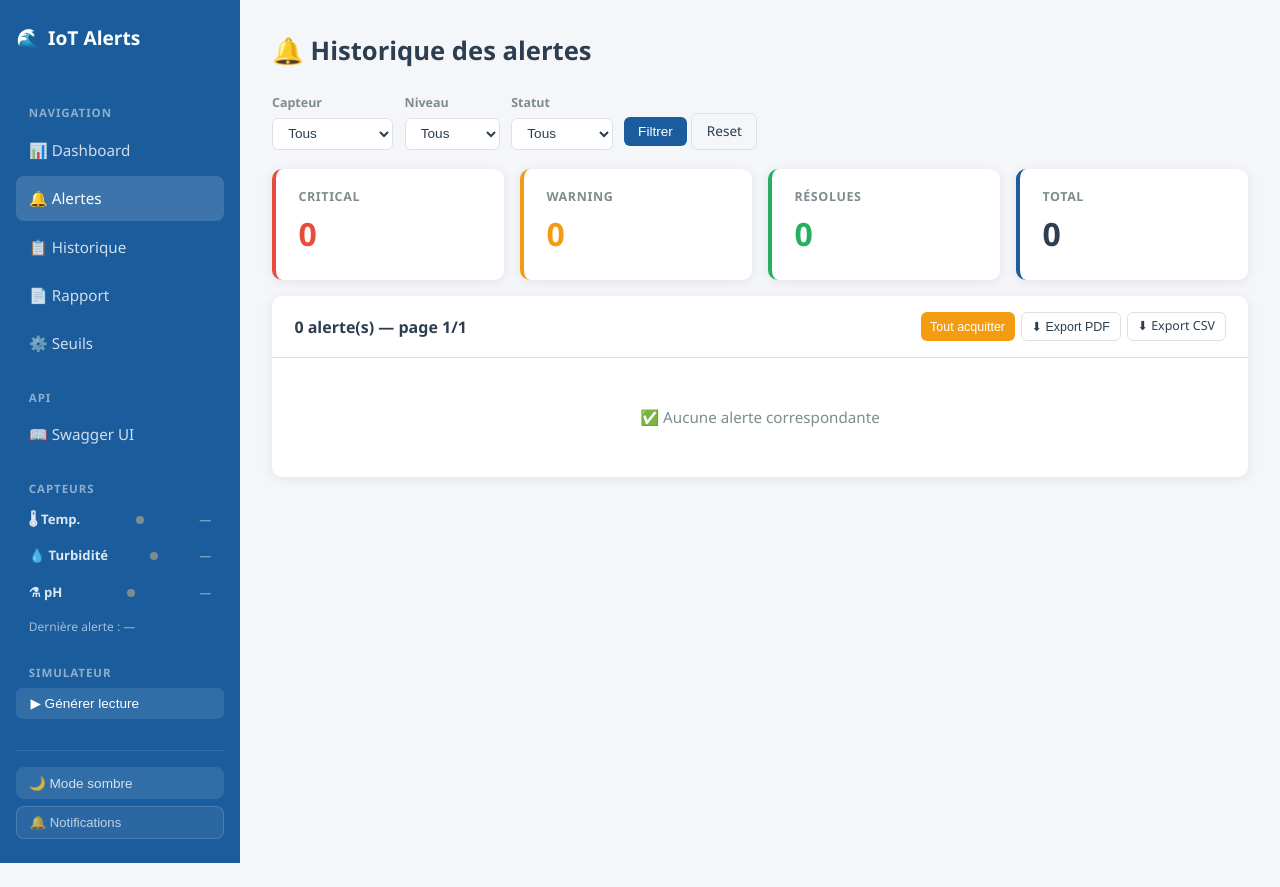
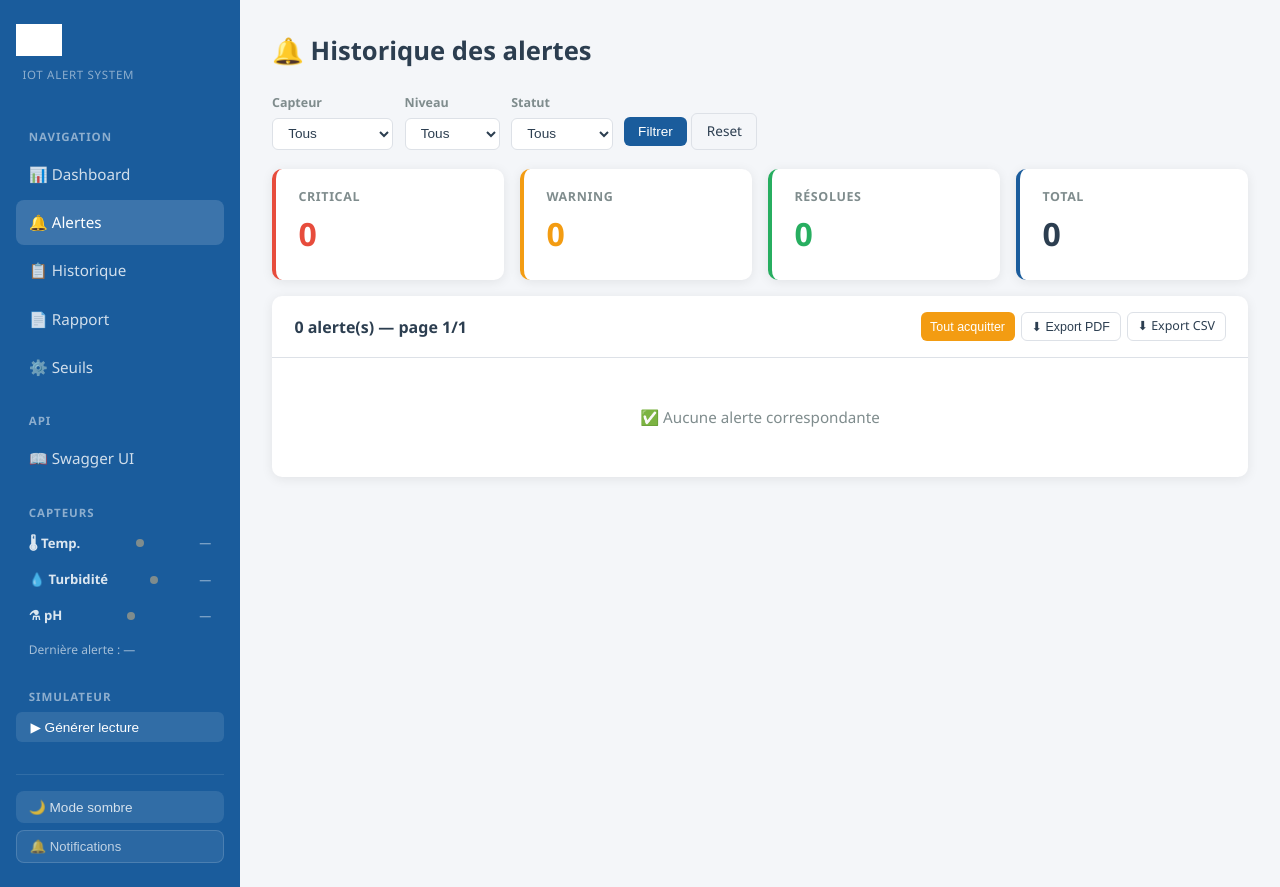
Before and after one commit to georg-edaniel/INNOV_Stage_Alertes_IoT, a FastAPI app: page /alerts in a window 1280 px wide. Before the commit the page ends 863 px from the top, so only its background shows below. Run offline with FastAPI, Linux system fonts and the light colour scheme; data that the repository does not hold is empty; some libraries are stand-ins or nearby versions.

Commit message:
feat: logo INNOV intégré sidebar + en-tête PDF
- Sidebar : logo INNOV blanc (filter CSS invert) + sous-titre IoT Alert System
- PDF export : logo INNOV en haut à droite de chaque document
  - Ligne de séparation bleue sous l'en-tête
  - Pied de page : "INNOV / CCNB — IoT Alert System · Page X/Y"
  - Préchargement du logo en base64 au chargement de la page

Co-Authored-By: Claude Sonnet 4.6 <noreply@anthropic.com>

```diff
--- a/src/dashboard/templates/alerts.html
+++ b/src/dashboard/templates/alerts.html
@@ -295,6 +295,23 @@ async function fetchAlerts(scope) {
   }));
 }
 
+// Charger le logo INNOV en base64 (mis en cache après le premier appel)
+let _logoB64 = null;
+async function loadLogo() {
+  if (_logoB64) return _logoB64;
+  try {
+    const r    = await fetch('/static/innov_logo.png');
+    const blob = await r.blob();
+    return new Promise(resolve => {
+      const reader = new FileReader();
+      reader.onloadend = () => { _logoB64 = reader.result; resolve(_logoB64); };
+      reader.readAsDataURL(blob);
+    });
+  } catch (_) { return null; }
+}
+// Précharger dès le chargement de la page
+loadLogo();
+
 async function generatePdf() {
   const btn    = document.getElementById('pdf-gen-btn');
   const status = document.getElementById('pdf-status');
@@ -321,22 +338,35 @@ async function generatePdf() {
 
     // 3. Construire le PDF
     const { jsPDF } = window.jspdf;
-    const doc  = new jsPDF({ orientation: 'landscape', unit: 'mm', format: 'a4' });
-    const now  = new Date().toLocaleString('fr-CA');
+    const doc   = new jsPDF({ orientation: 'landscape', unit: 'mm', format: 'a4' });
+    const pageW = doc.internal.pageSize.width;
+    const now   = new Date().toLocaleString('fr-CA');
     const title = document.getElementById('pdf-title').value || 'Rapport Alertes IoT';
 
-    // En-tête
-    doc.setFontSize(16);
+    // ── En-tête avec logo ──────────────────────────────────────
+    const logo = await loadLogo();
+    if (logo) {
+      // Logo INNOV à droite, hauteur 12mm
+      doc.addImage(logo, 'PNG', pageW - 50, 6, 36, 12, undefined, 'FAST');
+    }
+
+    // Ligne de séparation
+    doc.setDrawColor(26, 92, 156);
+    doc.setLineWidth(0.5);
+    doc.line(14, 22, pageW - 14, 22);
+
+    // Titre
+    doc.setFontSize(15);
     doc.setTextColor(26, 92, 156);
-    doc.text(title, 14, 18);
+    doc.text(title, 14, 17);
 
-    doc.setFontSize(9);
+    doc.setFontSize(8.5);
     doc.setTextColor(120, 120, 120);
     if (document.getElementById('pdf-include-date').checked) {
-      doc.text(`Généré le ${now} · ${rows.length} alertes`, 14, 25);
+      doc.text(`Généré le ${now} · ${rows.length} alerte(s)`, 14, 27);
     }
 
-    let yStart = 30;
+    let yStart = 32;
 
     // Bloc statistiques
     if (document.getElementById('pdf-include-stats').checked) {
@@ -395,13 +425,18 @@ async function generatePdf() {
       },
     });
 
-    // Pied de page
+    // Pied de page (toutes les pages)
     const pageCount = doc.internal.getNumberOfPages();
+    const pH = doc.internal.pageSize.height;
     for (let i = 1; i <= pageCount; i++) {
       doc.setPage(i);
+      doc.setDrawColor(200, 200, 200);
+      doc.setLineWidth(0.3);
+      doc.line(14, pH - 12, pageW - 14, pH - 12);
       doc.setFontSize(7);
-      doc.setTextColor(150);
-      doc.text(`INNOV/CCNB · IoT Alert System · Page ${i}/${pageCount}`, 14, doc.internal.pageSize.height - 8);
+      doc.setTextColor(160, 160, 160);
+      doc.text(`INNOV / CCNB — IoT Alert System`, 14, pH - 7);
+      doc.text(`Page ${i} / ${pageCount}`, pageW - 14, pH - 7, { align: 'right' });
     }
 
     // Télécharger
--- a/src/dashboard/templates/base.html
+++ b/src/dashboard/templates/base.html
@@ -11,7 +11,10 @@
 
   <!-- Sidebar -->
   <nav class="sidebar">
-    <div class="sidebar-logo"><span>🌊</span> IoT Alerts</div>
+    <div class="sidebar-logo">
+      <img src="/static/innov_logo.png" alt="INNOV" style="height:32px;filter:brightness(0) invert(1);object-fit:contain;">
+    </div>
+    <div style="font-size:.72rem;color:rgba(255,255,255,.5);letter-spacing:.06em;text-transform:uppercase;margin:-1.4rem 0 1.6rem .4rem;">IoT Alert System</div>
 
     <div class="nav-section">Navigation</div>
     <a href="/"         class="nav-item {% if active=='dashboard'   %}active{% endif %}">📊 Dashboard</a>
```
Also changed, not shown: src/dashboard/static/innov_logo.png (added).
